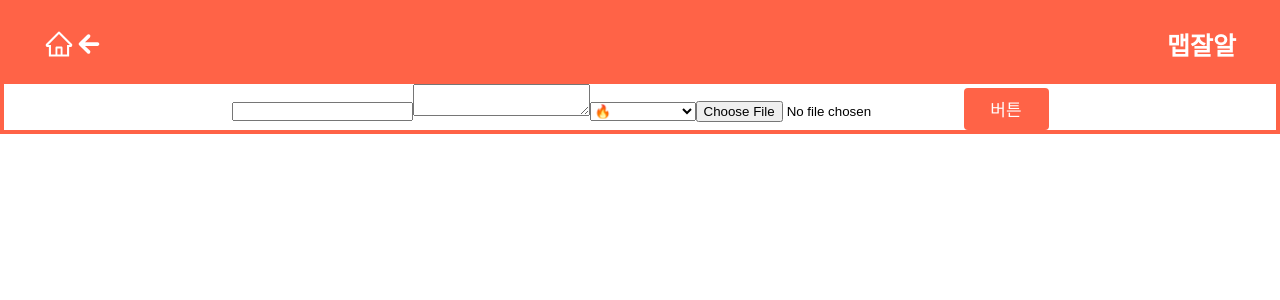
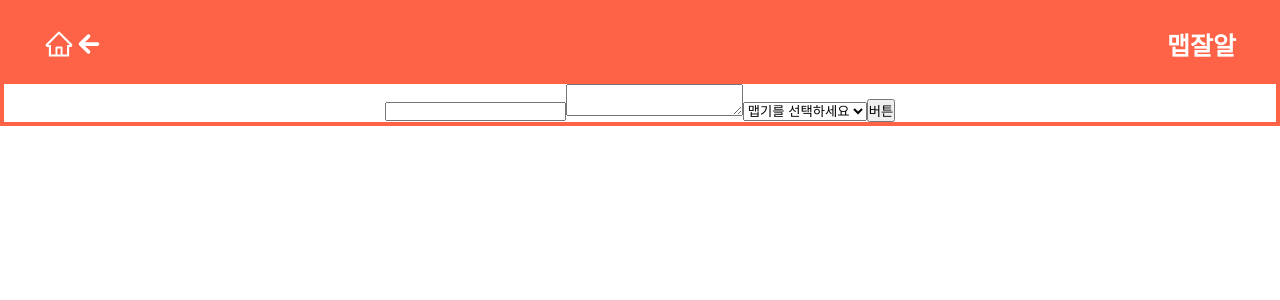
Before and after one commit to zinnli/hot_spicy_review, a React (Create React App) app: page /hotform in a window 1280 px wide. Shown: the top 300 px of the page. Built offline with nearby package versions, Linux system fonts and the light colour scheme.

Commit message:
221017 입력 추가 구현( fire 추가 구현, http://localhost:3000/hot/0 입력시 초기값 확인 가능)

```diff
--- a/src/component/detailBoard/DetailBoard.jsx
+++ b/src/component/detailBoard/DetailBoard.jsx
@@ -2,18 +2,20 @@ import React from "react";
 import Btn from "../btn/Btn";
 import styled from "styled-components";
 
+import { useParams } from "react-router-dom";
+import { useSelector } from "react-redux";
+
 function DetailBoard() {
+     const Hots = useSelector((state) => state.hot);
+     const { id } = useParams();
+     const hot = Hots.filter((item) => item.id === Number(id));
      return (
           <STDetailBoard>
-               <img
-                    src="https://pixabay.com/get/g0c69efb0c96d89bdefe09a3a95a65fb9d4f25604cb878f6a0de8b02fe9c2d889c129b43d076caf6bd8060edf286b85482bcde45fd0048e372a72243f359e19c40bd7b8737024890bc190fc10b1d6d55f_1920.jpg"
-                    alt="img"
-               />
                <div className="detail-title">
-                    <p>가게명</p>
-                    <p>맵기 결과</p>
+                    <p>{hot[0].restaurant}</p>
+                    <p>{hot[0].fire}</p>
                </div>
-               <p className="detail-text">상세내용상세내용</p>
+               <p className="detail-text">{hot[0].info}</p>
                <STDetailBtn>
                     <Btn className="btn detail-edit-btn" />
                     <Btn className="btn detail-del-btn" />
@@ -32,11 +34,6 @@ const STDetailBoard = styled.div`
      height: 60%;
      width: 80%;
      padding: 15px;
-     img {
-          width: 80%;
-          height: 300px;
-          object-fit: cover;
-     }
      .detail-title {
           width: 80%;
           height: 80px;
@@ -62,11 +59,12 @@ const STDetailBoard = styled.div`
           display: flex;
           justify-content: flex-start;
           width: 80%;
+          min-height: 200px;
           height: auto;
           color: tomato;
           border: 3px solid tomato;
           font-size: 18px;
-          padding: 12px;
+          padding: 20px;
           margin: 10px 0;
      }
 `;
--- a/src/component/fire/Fire.jsx
+++ b/src/component/fire/Fire.jsx
@@ -1,14 +1,18 @@
 import React from "react";
 
-function Fire() {
+const Fire = ({ changeFire }) => {
      return (
-          <select>
-               <option value="fireOne">🔥</option>
-               <option value="fireTwo">🔥🔥</option>
-               <option value="fireThree">🔥🔥🔥</option>
-               <option value="fireFour">🔥🔥🔥🔥</option>
-               <option value="fireFive">🔥🔥🔥🔥🔥</option>
+          <select name="fire" onChange={changeFire}>
+               <option value="none" hidden>
+                    맵기를 선택하세요
+               </option>
+               <option>🔥</option>
+               <option>🔥🔥</option>
+               <option>🔥🔥🔥</option>
+               <option>🔥🔥🔥🔥</option>
+               <option>🔥🔥🔥🔥🔥</option>
           </select>
      );
-}
+};
+
 export default Fire;
--- a/src/component/pages/HotForm.jsx
+++ b/src/component/pages/HotForm.jsx
@@ -2,7 +2,9 @@ import React, { useState } from "react";
 import Layout from "../layout/Layout";
 import Header from "../header/Header";
 import Fire from "../fire/Fire";
-import Btn from "../btn/Btn";
+import { useDispatch } from "react-redux";
+import { addHot } from "../../redux/modules/hotSlice";
+//import Btn from "../btn/Btn";
 
 function HotForm() {
      const initialState = {
@@ -10,29 +12,41 @@ function HotForm() {
           restaurant: "",
           info: "",
           fire: "",
-          picture: "",
      };
      const [hot, setHot] = useState(initialState);
 
+     const dispatch = useDispatch();
+
      const onChangeHandler = (e) => {
           const { name, value } = e.target;
+          console.log("발류", value);
           setHot({ ...hot, [name]: value });
-          console.log(hot);
+          // console.log(hot);
+     };
+
+     const onSubmitInfoHandler = (e) => {
+          e.preventDefault();
+          dispatch(addHot({ ...hot }));
+          console.log("결과", hot);
      };
 
      return (
           <Layout>
                <Header />
-               <form>
+               <form onSubmit={onSubmitInfoHandler}>
                     <input
                          type="text"
                          name="restaurant"
+                         value={hot.restaurant}
                          onChange={onChangeHandler}
                     />
-                    <textarea name="info" onChange={onChangeHandler} />
-                    <Fire name="fire" onChange={onChangeHandler} />
-                    <input type="file" name="picture" />
-                    <Btn />
+                    <textarea
+                         name="info"
+                         value={hot.info}
+                         onChange={onChangeHandler}
+                    />
+                    <Fire changeFire={onChangeHandler} />
+                    <button>버튼</button>
                </form>
           </Layout>
      );
--- a/src/redux/modules/hotSlice.js
+++ b/src/redux/modules/hotSlice.js
@@ -1,23 +1,24 @@
-import { createSlice } from "@reduxjs/toolkit";
+import { createSlice, current } from "@reduxjs/toolkit";
 
-const initialState = [{}];
+const initialState = [
+     {
+          id: 0,
+          restaurant: "현진마라탕",
+          fire: "별네개지롱",
+          info: "양도 많고 혜자예요 사장님 멋져요",
+     },
+];
 
-const counterSlice = createSlice({
-     name: "counter", // 이 모듈의 이름
-     initialState, // 이 모듈의 초기상태 값
+const hotSlice = createSlice({
+     name: "hot",
+     initialState,
      reducers: {
-          // 이 모듈의 Reducer 로직
-          addNumber: (state, action) => {
-               state.number = state.number + action.payload;
-          },
-
-          minusNumber: (state, action) => {
-               state.number = state.number - action.payload;
+          addHot: (state, action) => {
+               console.log(current(state));
+               return [...state, action.payload];
           },
      },
 });
 
-// 액션크리에이터는 컴포넌트에서 사용하기 위해 export 하고
-export const { addNumber, minusNumber } = counterSlice.actions;
-// reducer 는 configStore에 등록하기 위해 export default 합니다.
-export default counterSlice.reducer;
+export const { addHot } = hotSlice.actions;
+export default hotSlice.reducer;
```
Also changed, not shown: package.json (indentation only).
